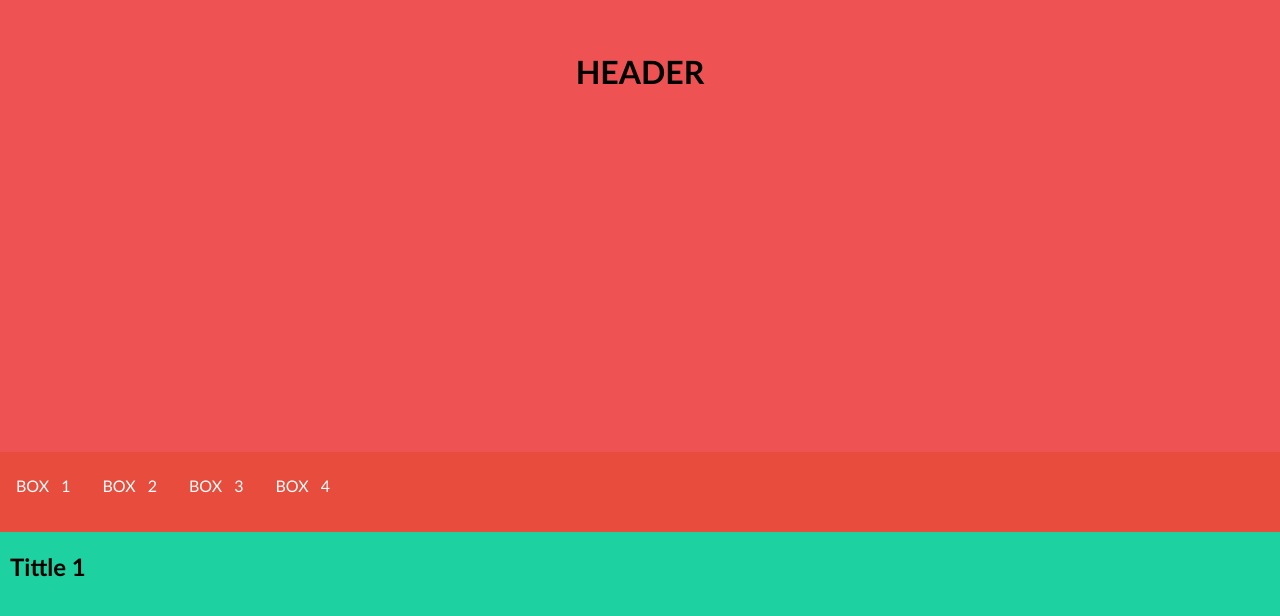
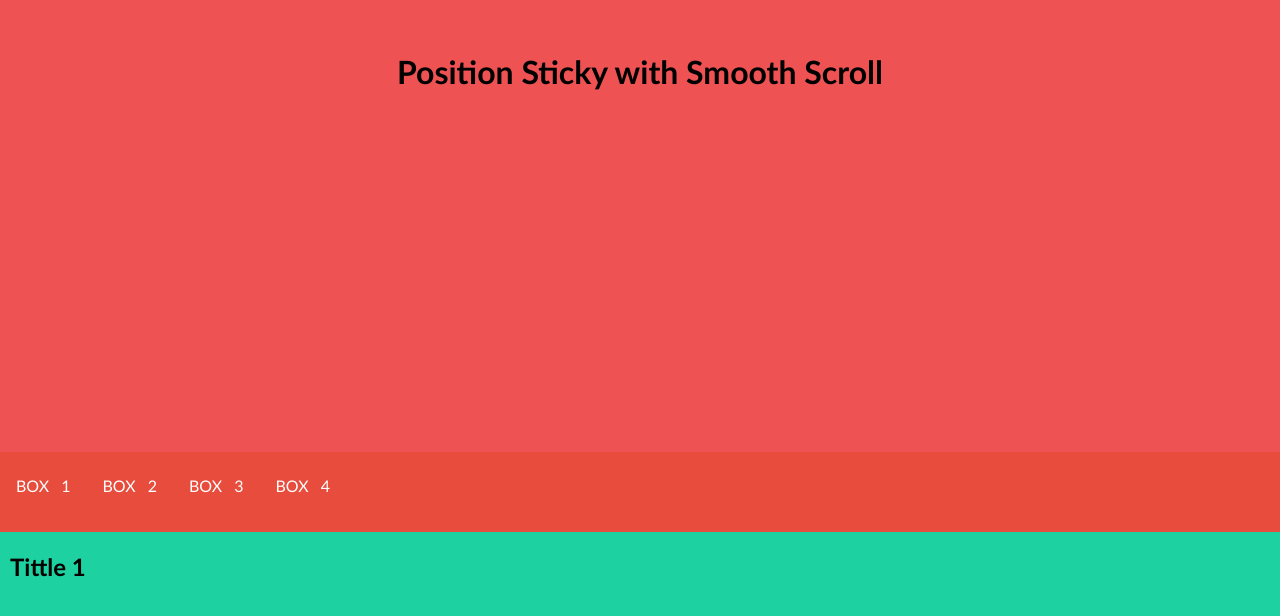
Before and after one commit to evertonfxavier/positionsmooth, a plain HTML site: page index.html in a window 1280 px wide. Shown: the part 268-884 px from the top of the page. Drawn offline with Linux system fonts and the light colour scheme.

Commit message:
mudei o cabeçalho

```diff
--- a/index.html
+++ b/index.html
@@ -1,7 +1,7 @@
 <!DOCTYPE html>
 <html>
 <head>
-	<title>Position Sticky e Smooth Scroll</title>
+	<title>Position Sticky with Smooth Scroll</title>
 
 	<meta charset="utf-8">
 	<link rel="stylesheet" type="text/css" href="style.css">
@@ -10,10 +10,10 @@
 
 	<header>
 		<div class="conteudo-titulo">
-			<h1 class="titulo">HEADER</h1>
+			<h1 class="titulo">Position Sticky with Smooth Scroll</h1>
 		</div>
 	</header>
-	<!-- aaaaaaaaaaaa -->
+
 	<nav>
 		<ul>
 			<li><a href="#box1">Box 1</a></li>
```
